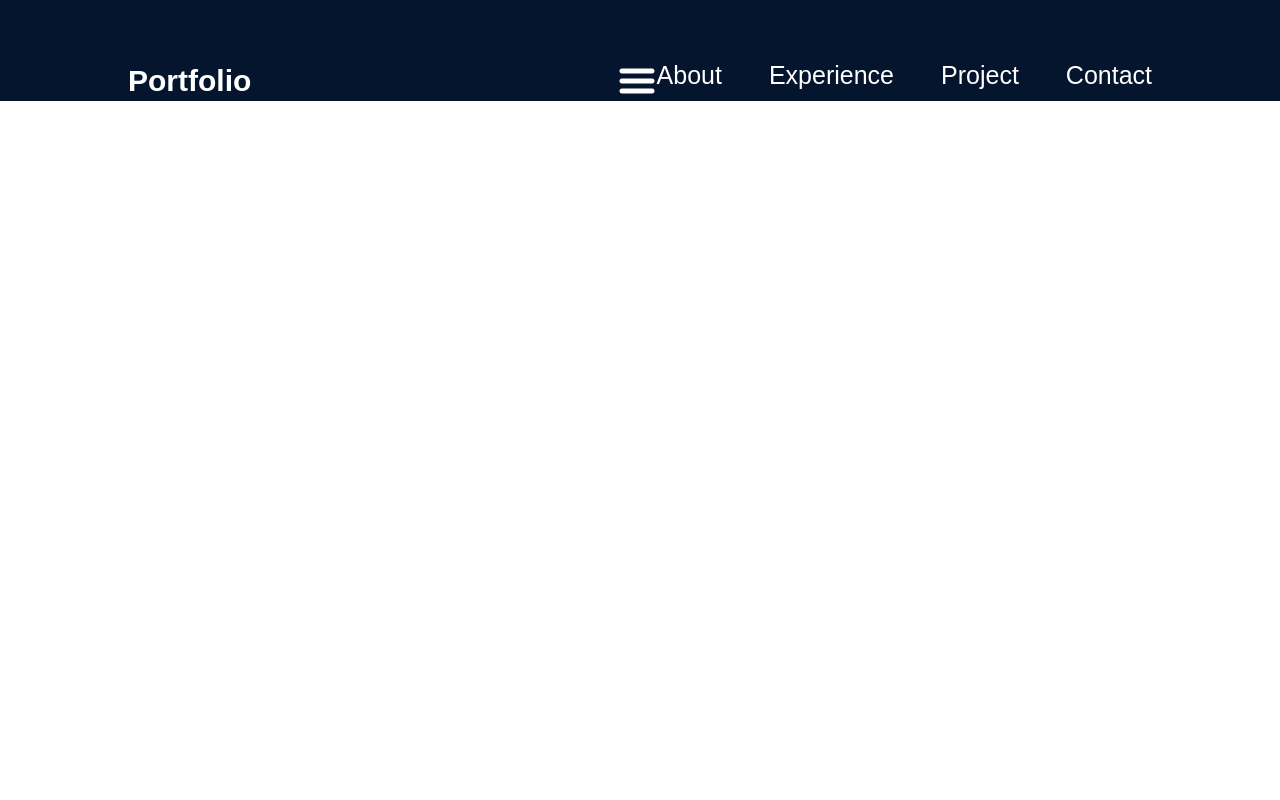
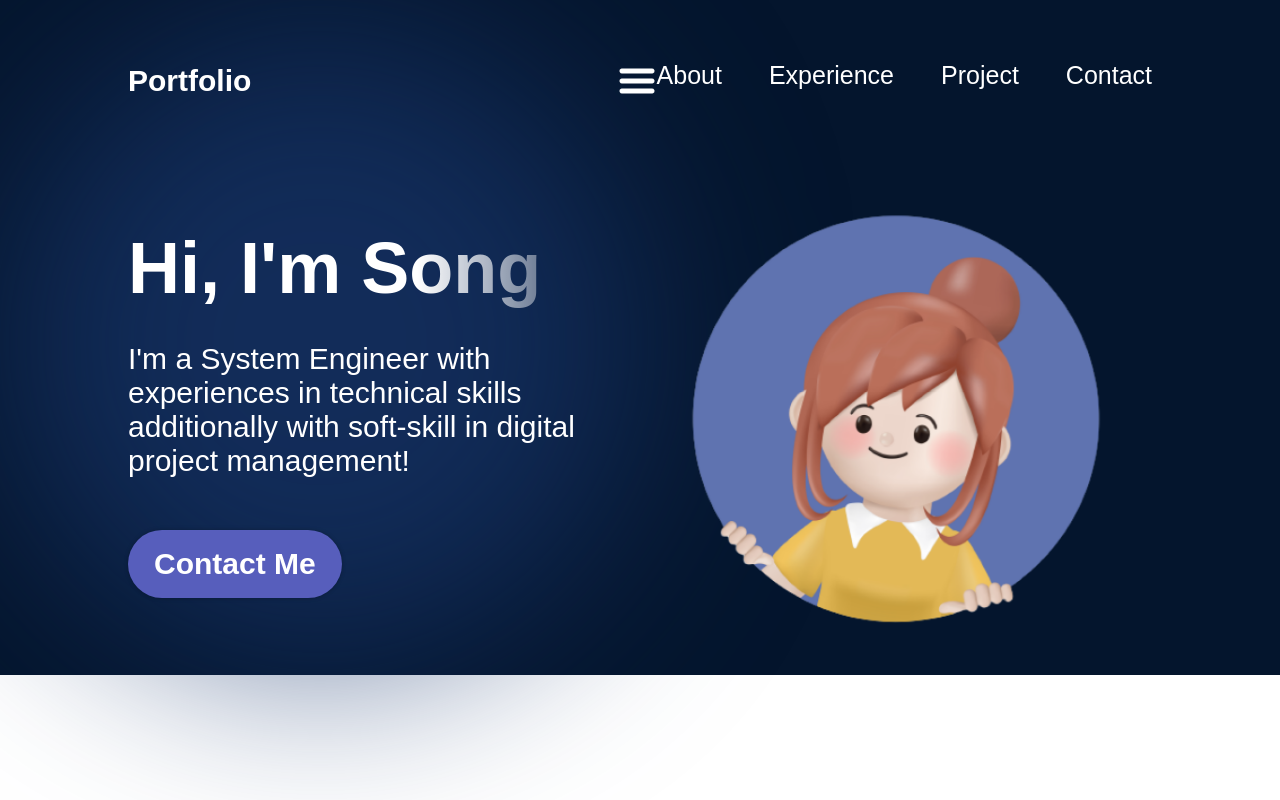
Before and after one commit to Songkiat55047/My_Portfolio, a React (Vite) app: page / in a window 1280 px wide. Built offline with nearby package versions, Linux system fonts and the light colour scheme.

Commit message:
added feature hero

```diff
--- a/src/App.jsx
+++ b/src/App.jsx
@@ -1,10 +1,12 @@
 import styles from "./App.module.css";
 import { Navbar } from "./components/navbar/Navbar";
+import { Hero } from "./components/navbar/hero/Hero";
 
 function App() {
   return (
     <div className={styles.App}>
       <Navbar />
+      <Hero />
     </div>
   );
 }
--- /dev/null
+++ b/src/components/navbar/hero/Hero.jsx
@@ -0,0 +1,29 @@
+import React from 'react';
+import { getImageUrl } from '../../../utils';
+import styles from "./Hero.module.css";
+
+export const Hero = () => {
+  return (
+    <section className={styles.container}>
+        <div className={styles.content}>
+            <h1 className={styles.title}>
+                Hi, I'm Song
+            </h1>
+            <p className={styles.description}>
+                I'm a System Engineer with experiences in technical skills
+                additionally with soft-skill in digital project management!
+            </p>
+            <a href="mailto:songkrian2014@gmail.com" className={styles.contactBtn}>
+                Contact Me
+            </a>
+        </div>
+        <img
+            src={getImageUrl("hero/heroImage.png")}
+            className={styles.heroImg}
+            alt="profile image"
+        />
+        <div className={styles.topBlur} />
+        <div className={styles.bottomBlur} />
+    </section>
+  );
+};
--- /dev/null
+++ b/src/components/navbar/hero/Hero.module.css
@@ -0,0 +1,110 @@
+@import "../../../vars.css";
+
+.container {
+    position: relative;
+    display: flex;
+    align-items: center;
+    justify-content: space-between;
+    margin-top: 49px;
+    z-index: 1;
+    margin-left: 10%;
+    margin-right: 10%;
+}
+
+.content {
+    display: flex;
+    flex-direction: column;
+    align-items: flex-start;
+    color: var(--color-text);
+    z-index: 1;
+}
+
+.title {
+    font-size: 72px;
+    font-weight: 900;
+    margin-bottom: 33px;
+    font-family: var(--font-roboto);
+    background: linear-gradient(
+        90deg,
+        rgba(255, 255, 255, 1) 70%,
+        rgba(255, 255, 255, 0) 120%
+    );
+    -webkit-text-fill-color: transparent;
+    -webkit-background-clip: text;
+}
+
+.description {
+    font-size: 30px;
+    font-family: var(--font-roboto);
+    margin-bottom: 52px;
+}
+
+.contactBtn {
+    text-decoration: none;
+    background-color: var(--color-primary);
+    color: var(--color-text);
+    border-radius: 100px;
+    font-size: 30px;
+    font-weight: 600;
+    padding: 17px 26px;
+    box-shadow: 0 0 4px rgba(0, 0, 0, 0.25);
+}
+
+.heroImg {
+    width: 50%;
+    z-index: 1;
+    animation-name: floating;
+    animation-duration: 3s;
+    animation-iteration-count: infinite;
+    animation-timing-function: ease-in-out;
+}
+
+@keyframes floating {
+    0%{
+        transform: translate(0, 0px);
+    }
+    50%{
+        transform: translate(0, 10px);
+    }
+    100%{
+        transform: translate(0, -0px);
+    }
+}
+
+.topBlur {
+    position: absolute;
+    width: 50vw;
+    height: 50vw;
+    min-width: 350px;
+    min-width: 350px;
+    top: -128px;
+    left: -10vw;
+    border-radius: 764px;
+    background: rgba(25, 55, 109, 0.7);
+    filter: blur(100px);
+    z-index: 0;
+}
+
+.buttomBlur {
+    position: absolute;
+    width: 70vw;
+    height: 50vw;
+    min-width: 350px;
+    min-width: 250px;
+    top: 246px;
+    right: -25vw;
+    border-radius: 764px;
+    background: rgba(25, 55, 109, 0.7);
+    filter: blur(100px);
+    z-index: 0;
+}
+
+@media screen and (max-width: 830px){
+    .container{
+        flex-direction: column-reverse;
+    }
+
+    .content{
+        align-items: center;
+    }
+}
```
